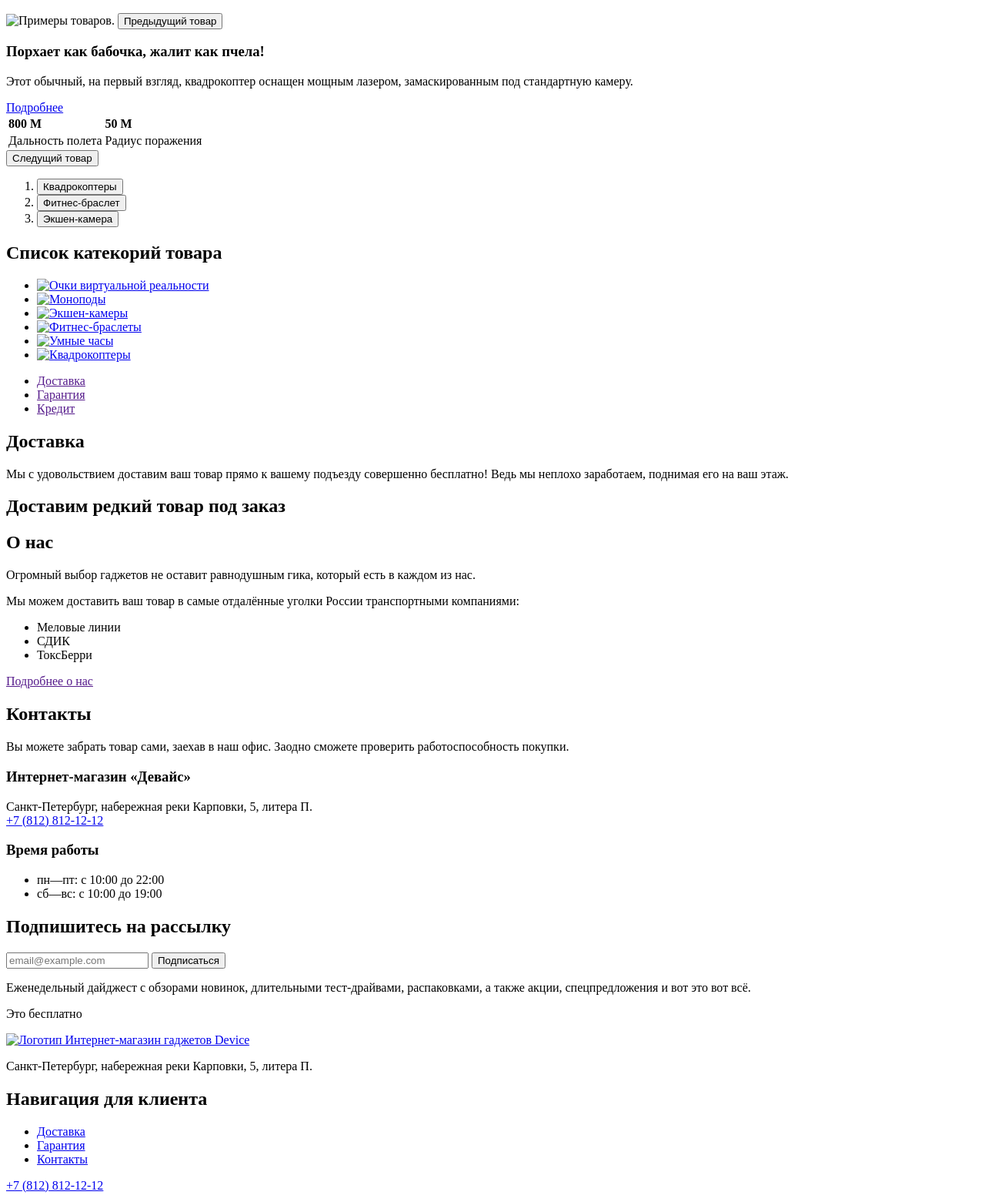
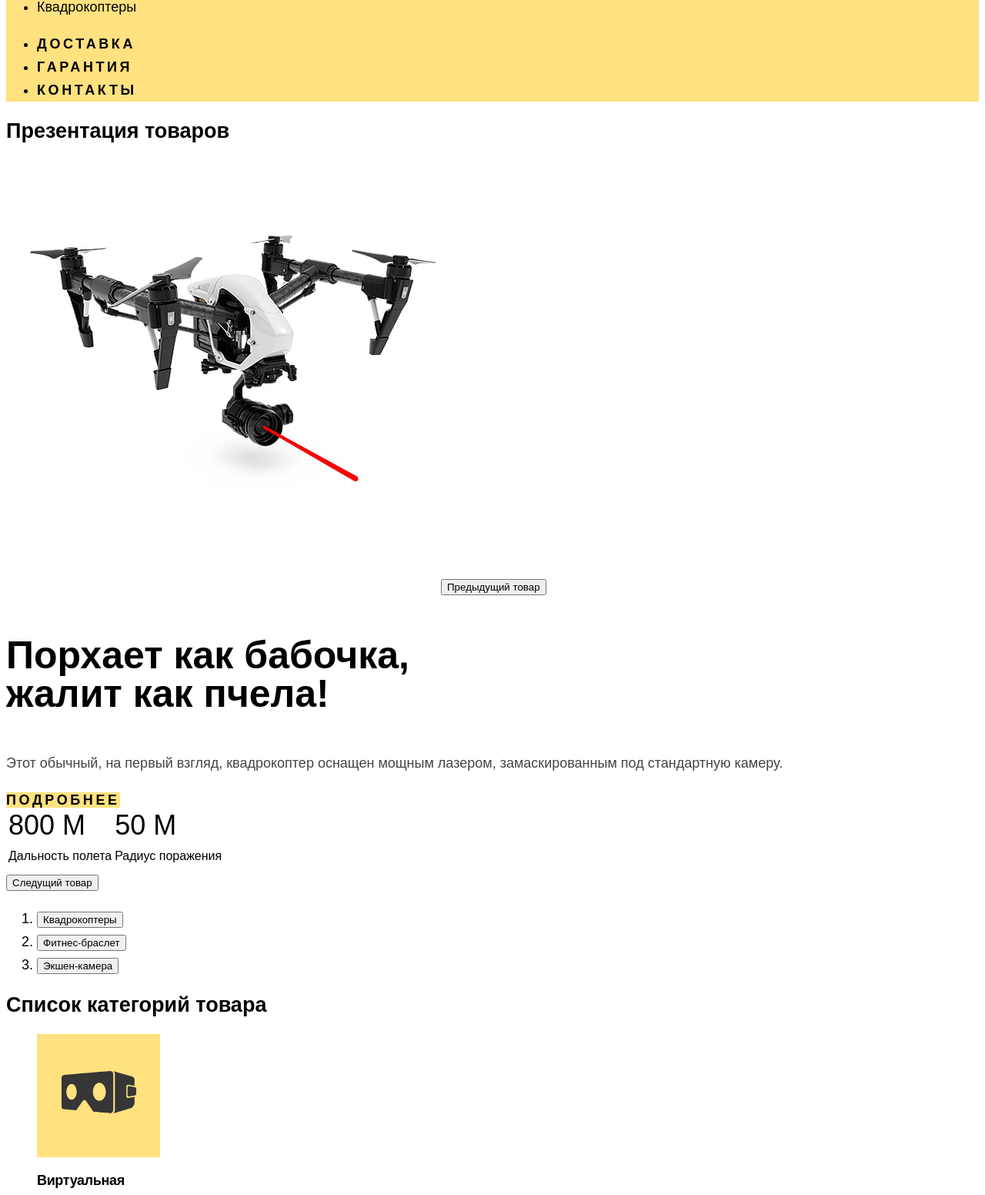
Before and after one commit to htmlacademy-htmlcss/1942651-device-33, a plain HTML site: page index.html in a window 1280 px wide. Shown: the part 484-2036 px from the top of the page at 77% size. Drawn offline with Linux system fonts and the light colour scheme; a web font is replaced by a local one.

Commit message:
Стелизация

```diff
--- a/index.html
+++ b/index.html
@@ -3,6 +3,7 @@
   <head>
     <meta charset="utf-8">
     <title>HTML Academy: Девайс</title>
+    <link rel="stylesheet" href="styles/styles.css">
   </head>
   <body>
    <header class="page-header">
@@ -10,7 +11,7 @@
        "Интернет-магазин гаджетов Device"
      </h1>
      <a href="#" class="header-logo">
-       <img class="logo" src="" alt="Логотип Интернет-магазин гаджетов Device">
+       <img class="logo" src="images/black-logo.svg" alt="Логотип Интернет-магазин гаджетов Device">
      </a>
      <div class="search">
        <input type="text" class="serach-text" value="Текст поиска">
@@ -27,8 +28,8 @@
         <li class="user-item">
           <a href="#" class="user-link">Корзина</a>
         </li>
-        <h2 class="catalog-title">Каталог</h2>
-       </ul>
+      </ul>
+        <a href="#" class="catalog-title">Каталог товаров</a>
        <ul class="dropdown-catalog">
          <li class="catalog-item visually-hidden">
            <a href="#" class="catalog-link">Виртуальная реальность</a>
@@ -65,13 +66,13 @@
    <main class="index-main">
     <section class="production-slides">
       <h2 class="production-slides-title ">Презентация товаров</h2>
-      <img class="slider-image" src="" alt="Примеры товаров." >
+      <img class="slider-image" src="images/slider-1.jpg" alt="Примеры товаров." >
       <button class="slider-button slider-prev" type="button">
         <span class="visually-hidden">Предыдущий товар</span>
       </button>
       <h3 class="description-title">
         Порхает как бабочка,
-        жалит как пчела!
+       <br> жалит как пчела!
       </h3>
       <p class="description-text">
         Этот обычный, на первый взгляд, квадрокоптер оснащен мощным лазером,
@@ -83,10 +84,10 @@
       <table class="specifications">
         <tr class="specifications-item">
           <td class="specifications">
-            <b>800 M</b>
+            <span>800 M</span>
           </td>
-          <td class="specifications-text">
-           <b>50 M</b>
+          <td class="specifications">
+           <span>50 M</span>
           </td>
         </tr>
         <tr class="specifications-item">
@@ -121,65 +122,89 @@
     </section>
     <section class="product-list">
       <h2 class="product-list-title visually-hidden">
-        Список катекорий товара
+        Список категорий товара
       </h2>
       <ul class="product-item">
         <li class="product-links">
-         <a href="#" class="">
-          <img src="" alt="Очки виртуальной реальности">
+         <a href="#" class="product-links-link">
+          <img src="images/vr.svg" alt="Очки виртуальной реальности" width="97px" height="55px">
          </a>
         </li>
+         <p>
+          Виртуальная
+         <br> реальность
+         </p>
         <li class="product-links">
-          <a href="#" class="">
-           <img src="" alt="Моноподы">
+          <a href="#" class="product-links-link">
+           <img src="images/monopod.svg" alt="Моноподы" >
           </a>
          </li>
+         <p>
+          Моноподы
+         <br> для селфи
+         </p>
          <li class="product-links">
-          <a href="#" class="">
-           <img src="" alt="Экшен-камеры">
+          <a href="#" class="product-links-link">
+           <img src="images/action-camera.svg" alt="Экшен-камеры">
           </a>
          </li>
+         <p>Экшн-камеры</p>
          <li class="product-links">
-          <a href="#" class="">
-           <img src="" alt="Фитнес-браслеты">
+          <a href="#" class="product-links-link">
+           <img src="images/fitness-braslet.svg" alt="Фитнес-браслеты">
           </a>
          </li>
+         <p>Фитнес-браслеты</p>
          <li class="product-links">
-          <a href="#" class="">
-           <img src="" alt="Умные часы">
+          <a href="#" class="product-links-link">
+           <img src="images/smart-watch.svg" alt="Умные часы">
           </a>
          </li>
+         <p>Умные часы</p>
          <li class="product-links">
-          <a href="#" class="">
-           <img src="" alt="Квадрокоптеры">
+          <a href="#" class="product-links-link">
+           <img src="images/copter.svg" alt="Квадрокоптеры">
           </a>
          </li>
+         <p>Квадрокоптеры</p>
       </ul>
     </section>
-    <article class="main-user-advantages">
+    <section class="main-user-advantages">
       <ul class="main-user-advantages-item">
        <li class="main-user-advantages-links">
-        <a href="" class="">Доставка</a>
+        <a href="" class="main-user-advantages-links-link curent-advantage">Доставка</a>
        </li>
       <li class="main-user-advantages-links">
-        <a href="" class="">Гарантия</a>
+        <a href="" class="main-user-advantages-links-link">Гарантия</a>
        </li>
        <li class="main-user-advantages-links">
-        <a href="" class="">Кредит</a>
+        <a href="" class="main-user-advantages-links-link">Кредит</a>
        </li>
       </ul>
-      <h2 class="main-user-advantages-title">
+      <ul class="deliveryboy">
+        <li>
+      <h2 class="deliveryboy-title">
         Доставка
       </h2>
-      <p class="main-user-advantages-text">
+      <p class="deliveryboy-text">
         Мы с удовольствием доставим ваш товар прямо
         к вашему подъезду совершенно бесплатно! Ведь
         мы неплохо заработаем, поднимая его на ваш этаж.
       </p>
-    </article>
-    <h2 class="delivery">
+      </li>
+      <li>
+        <img src="images/deliveryboy-logo.svg" alt="Логотип доставки">
+      </li>
+    </ul>
+    </section>
+    <aside class="delivery">
+    <div class="delivery-logo">
+      <img src="images/delivery-logo.svg" alt="Логотип доставки">
+    </div>
+    <h2 class="delivery-text">
       Доставим редкий товар под заказ
     </h2>
+    </aside>
     <section class="about-company">
       <h2 class="about-company-title">
         О нас
@@ -201,7 +226,8 @@
           ТоксБерри
         </li>
       </ul>
-      <a href="" class="button-about-company">Подробнее о нас
+      <a href="" class="button-about-company">
+        Подробнее о нас
       </a>
     </section>
     <section class="contacts">
@@ -215,11 +241,11 @@
      <h3>
       Интернет-магазин «Девайс»
      </h3>
-     <p class="contacts-adress">
+     <address class="contacts-adress">
       Санкт-Петербург, набережная реки Карповки, 5, литера П.
       <br>
       <a class="contacts-telephone" href="tel+7 (812) 812-12-12">+7 (812) 812-12-12</a>
-     </p>
+     </address>
      <h3>
       Время работы
      </h3>
@@ -231,11 +257,14 @@
           сб—вс: с 10:00 до 19:00
         </li>
      </ul>
+     <a href="" class="button-about-company">
+      Напишите нам
+    </a>
     </section>
     <section class="distribution">
       <h2 class="distribution-title">
         Подпишитесь
-        на рассылку
+       <br> на рассылку
       </h2>
       <form class="distribution-form" action="https://echo.htmlacademy.ru/" method="post">
         <input class="field" placeholder="email@example.com" type="email" name="distribution-email" required>
@@ -254,12 +283,12 @@
   </main>
     <footer class="page-footer">
       <a href="#" class="footer-logo">
-        <img src="" alt="Логотип Интернет-магазин гаджетов Device">
+        <img src="images/yeelow-logo.svg" alt="Логотип Интернет-магазин гаджетов Device">
       </a>
-      <p class="footer-adress">
+      <address class="footer-adress">
         Санкт-Петербург, набережная
-        реки Карповки, 5, литера П.
-      </p>
+       <br> реки Карповки, 5, литера П.
+      </address>
       <section class="nav-user">
         <h2 class="visually-hidden">
           Навигация для клиента
@@ -276,7 +305,7 @@
         </li>
         </ul>
       </section>
-      <a class="footer-contacts-telephone" href="tel:+7 (812) 812-12-12">+7 (812) 812-12-12</a>
+      <a class="footer-contacts-telephone" href="tel:+7 (812) 812-12-12">Тел.: +7 (812) 812-12-12</a>
       <section class="socials">
         <ul class="socials-item">
           <li class="socials-link">
@@ -297,7 +326,7 @@
         </ul>
       </section>
       <a class="htmlacademy-link" href="https://htmlacademy.ru/profile/id1942651">
-        <img src="" alt="Логотип HTML Academy" class="htmlacademy-logo">
+        <img src="images/html-academy-logo.svg" alt="Логотип HTML Academy" class="htmlacademy-logo">
       </a>
     </footer>
   </body>
--- /dev/null
+++ b/styles/styles.css
@@ -0,0 +1,356 @@
+@font-face {
+    font-family: "Rubik";
+    font-style: normal;
+    font-weight: 400;
+    src: url("fonts/rubik/rubik-400.woff2") format("woff2");
+    font-display: swap;
+  }
+
+  @font-face {
+    font-family: "Rubik";
+    font-style: normal;
+    font-weight: 700;
+    src: url("fonts/rubik/rubik-700.woff2") format("woff2");
+    font-display: swap;
+  }
+
+  @font-face {
+    font-family: "Rubik";
+    font-style: normal;
+    font-weight: 800;
+    src: url("fonts/rubik/rubik-800.woff2") format("woff2");
+    font-display: swap;
+  }
+  /* Raleway */
+  @font-face {
+    font-family: "Raleway";
+    font-style: normal;
+    font-weight: 800;
+    src: url("fonts/raleway/raleway-800.woff2") format("woff2");
+    font-display: swap;
+  }
+  body {
+    font-family: "Rubik", sans-serif;
+    font-size: 18px;
+    line-height: 30px;
+    color: #000000;
+    background-color: #ffffff;
+  }
+  a {
+      text-decoration: none;
+  }
+  .page-header {
+      color: #000000;
+      background: #FFE17F;
+  }
+  .user-link {
+      color: inherit;
+  }
+ .catalog-title {
+     font-family: "Raleway", sans-serif;
+     font-style: normal;
+     font-weight: 800;
+     font-size: 18px;
+     line-height: 21px;
+     letter-spacing: 0.2em;
+     text-transform: uppercase;
+     color: #000000;
+ }
+ .catalog-link {
+     color: inherit;
+ }
+ .user-advantages-link {
+    font-family: "Raleway", sans-serif;
+    font-style: normal;
+    font-weight: 800;
+    font-size: 18px;
+    line-height: 21px;
+    letter-spacing: 0.2em;
+    text-transform: uppercase;
+    color: inherit;
+ }
+ .index-main {
+     color: #000000;
+ }
+ .catalog-main {
+     background-color: #ffffff;
+     color: #000000;
+ }
+ .breadcrumbs-link {
+    font-style: normal;
+    font-weight: normal;
+    font-size: 16px;
+    line-height: 19px;
+ }
+ .filters {
+     background-color: #F0F0F0;
+ }
+ .catalog-filter-item {
+    font-style: normal;
+    font-weight: normal;
+    font-size: 16px;
+    line-height: 19px;
+ }
+ .catalog-filter-item{
+    font-style: normal;
+    font-weight: normal;
+    font-size: 16px;
+    line-height: 19px;
+ }
+ .catalog-filter-title {
+    font-style: normal;
+    font-weight: bold;
+    font-size: 18px;
+    line-height: 20px;
+    letter-spacing: -0.02em;
+ }
+ .product-card-title {
+    font-style: normal;
+    font-weight: bold;
+    font-size: 18px;
+    line-height: 20px;
+    letter-spacing: -0.02em;
+    color: #000000;
+ }
+ .product-card-price {
+    font-style: normal;
+    font-weight: normal;
+    font-size: 18px;
+    line-height: 21px;
+    color: #444444;
+ }
+ .more {
+    font-style: normal;
+    font-weight: 800;
+    font-size: 16px;
+    line-height: 19px;
+    letter-spacing: 0.2em;
+    text-transform: uppercase;
+    color: #000000;
+    background-color: #ffffff;
+    border: 2px solid #EBEBEB;
+ }
+ .pagination {
+     background-color: #EBEBEB;
+ }
+ .pagination-link {
+    font-style: normal;
+    font-weight: normal;
+    font-size: 16px;
+    line-height: 20px;
+    color: #444444;
+ }
+ .pagination-button {
+    font-style: normal;
+    font-weight: 800;
+    font-size: 18px;
+    line-height: 21px;
+    letter-spacing: 0.2em;
+    text-transform: uppercase;
+    color: #000000;
+ }
+
+ .description-title {
+    font-family: "Raleway", sans-serif;
+    font-style: normal;
+    font-weight: 800;
+    font-size: 50px;
+    line-height: 50px;
+ }
+ .description-text {
+     color: #444444;
+ }
+ .description-button{
+    font-family: "Raleway", sans-serif;
+    font-style: normal;
+    font-weight: 800;
+    font-size: 18px;
+    line-height: 21px;
+    letter-spacing: 0.2em;
+    text-align: center;
+    text-transform: uppercase;
+    color: inherit;
+    background-color: #FFE17F;
+ }
+ .specifications span {
+    font-style: normal;
+    font-weight: normal;
+    font-size: 36px;
+    line-height: 30px;
+ }
+ .specifications-text {
+    font-style: normal;
+    font-weight: normal;
+    font-size: 16px;
+    line-height: 30px;
+ }
+ .product-links {
+    display: inline-flex;
+    width: 160px;
+    height: 160px;
+    background-color: #FFE17F;
+    justify-content: center;
+    align-items: center;
+ }
+ .product-item p {
+    font-family: "Raleway", sans-serif;
+    font-style: normal;
+    font-weight: 800;
+    font-size: 18px;
+    line-height: 24px;
+    letter-spacing: -0.02em;
+ }
+
+ .main-user-advantages {
+     background-color: #F0F0F0;
+ }
+ .main-user-advantages-links-link {
+    font-family: "Raleway", sans-serif;
+    font-style: normal;
+    font-weight: 800;
+    font-size: 18px;
+    line-height: 21px;
+    letter-spacing: 0.2em;
+    text-transform: uppercase;
+    color: inherit;
+    background-color: #FFE17F;
+ }
+ .curent-advantage {
+    font-family: "Raleway", sans-serif;
+    font-style: normal;
+    font-weight: 800;
+    font-size: 18px;
+    line-height: 21px;
+    letter-spacing: 0.2em;
+    text-transform: uppercase;
+    color: #FFE17F;
+    background-color: #000000;
+ }
+ .deliveryboy-title {
+    font-family: "Raleway", sans-serif;
+    font-style: normal;
+    font-weight: 800;
+    font-size: 50px;
+    line-height: 50px;
+ }
+ .deliveryboy-text {
+    font-style: normal;
+    font-weight: normal;
+    font-size: 18px;
+    line-height: 30px;
+ }
+ .delivery-logo {
+     width: 120px;
+     height: 100px;
+     background-color: #FFE17F;
+ }
+ .delivery-logo img {
+     margin-top: 35px;
+     margin-left: 39px;
+ }
+ .delivery-text {
+    font-family: "Raleway", sans-serif;
+    font-style: normal;
+    font-weight: 800;
+    font-size: 20px;
+    line-height: 23px;
+    letter-spacing: 0.2em;
+    text-transform: uppercase;
+    background-color: #F0F0F0;
+ }
+ .about-company-title {
+    font-family: "Raleway", sans-serif;
+    font-style: normal;
+    font-weight: 800;
+    font-size: 50px;
+    line-height: 50px;
+ }
+ .about-company-text {
+     color: #444444;
+ }
+ .deliver-company {
+    font-style: normal;
+    font-weight: 700;
+    font-size: 18px;
+    line-height: 20px;
+    letter-spacing: -0.02em;
+ }
+ .button-about-company {
+    font-family: "Raleway", sans-serif;
+    font-style: normal;
+    font-weight: 800;
+    font-size: 18px;
+    line-height: 21px;
+    letter-spacing: 0.2em;
+    text-transform: uppercase;
+    background-color: #FFE17F;
+    color: inherit;
+ }
+ .contacts-title {
+    font-family: "Raleway", sans-serif;
+    font-style: normal;
+    font-weight: 800;
+    font-size: 50px;
+    line-height: 50px;
+ }
+ .contacts-text{
+     color: #444444;
+ }
+ .contacts h3 {
+    font-style: normal;
+    font-weight: bold;
+    font-size: 24px;
+    line-height: 30px;
+    color: #444444;
+ }
+ .contacts address {
+    font-style: normal;
+    font-weight: normal;
+    font-size: 18px;
+    line-height: 30px;
+    color: #444444;
+ }
+ .contacts address a {
+    text-decoration: underline;
+    color: #444444;
+ }
+ .contacts-time-item {
+     color: #444444;
+ }
+ .distribution {
+     background-color: #F0F0F0;
+ }
+ .distribution-title {
+    font-family: "Raleway", sans-serif;
+    font-style: normal;
+    font-weight: 800;
+    font-size: 50px;
+    line-height: 50px;
+ }
+ .distribution-text, .free {
+     color: #444444;
+ }
+ .page-footer {
+     background-color: #444444;
+     color: #ffffff;
+ }
+ .footer-adress {
+    font-style: normal;
+    font-weight: normal;
+    font-size: 16px;
+    line-height: 19px;
+ }
+ .nav-user-link a {
+    font-family: "Raleway", sans-serif;
+    font-style: normal;
+    font-weight: 800;
+    font-size: 18px;
+    line-height: 21px;
+    letter-spacing: 0.2em;
+    text-transform: uppercase;
+    color: #ffffff;
+ }
+ .footer-contacts-telephone {
+     color: inherit;
+     text-decoration: underline;
+ }
```
Also changed, not shown: catalog.html (+13 -20 lines), images/action-camera.svg (added), images/black-logo.svg (added), images/copter.svg (added), images/delivery-logo.svg (added), images/deliveryboy-logo.svg (added), images/fitness-braslet.svg (added), images/html-academy-logo.svg (added), images/monopod.svg (added), images/product-2.jpg (added), images/product-3.jpg (added), images/product-4.jpg (added), images/product-5.jpg (added), images/slider-1.jpg (added), 4 more files.
